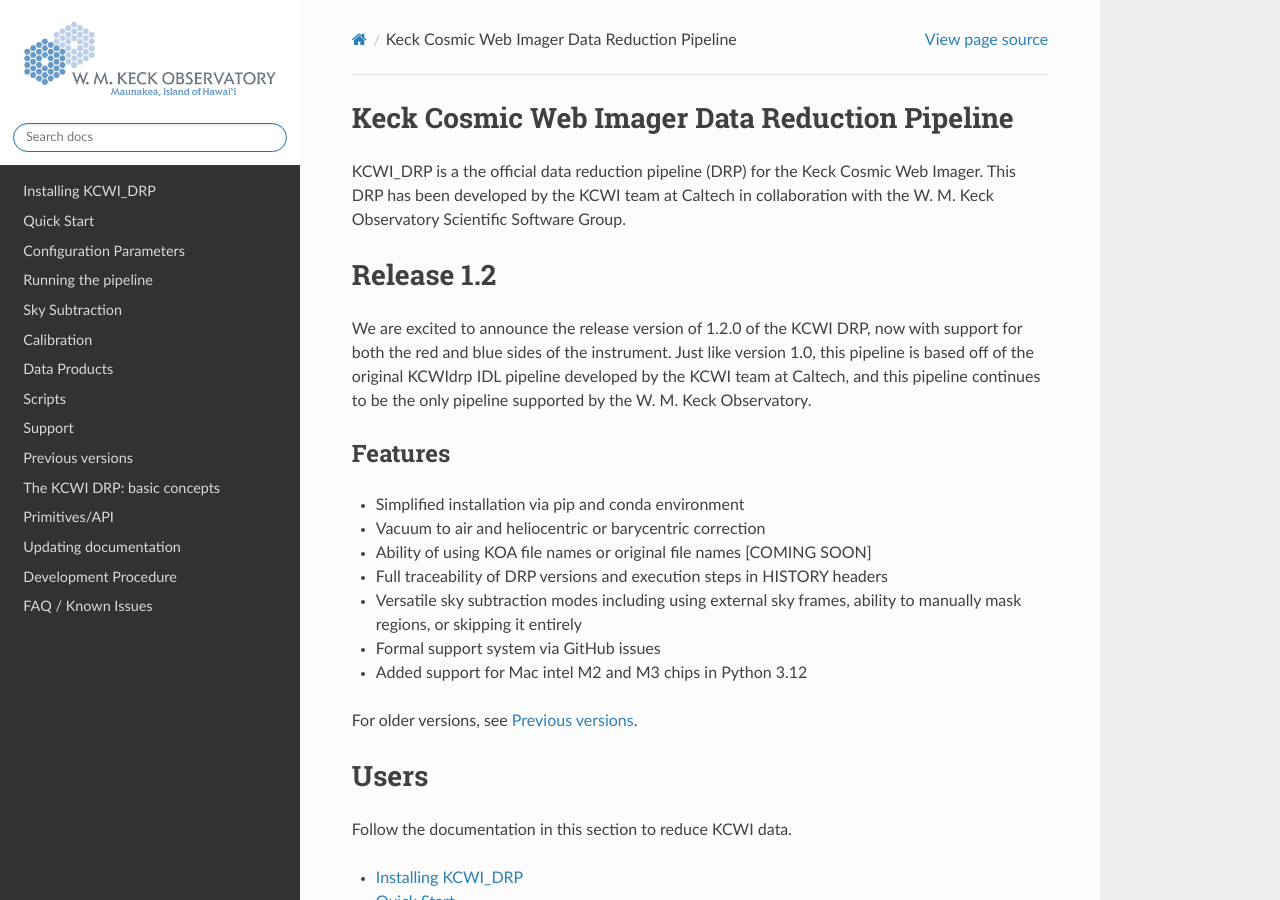
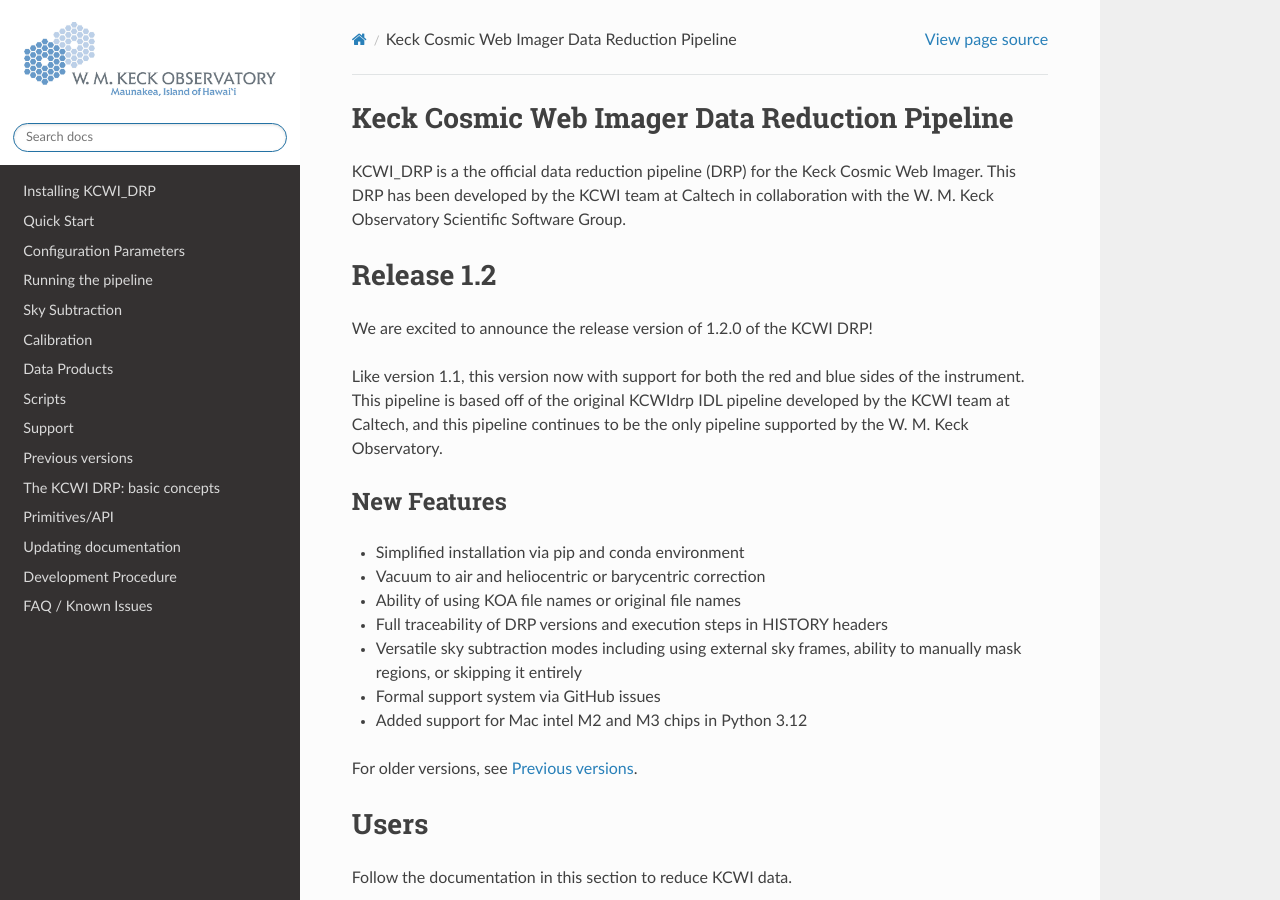
Before and after one commit to Keck-DataReductionPipelines/KCWI_DRP, a Sphinx documentation site: the page built from docs/source/index.rst, in a window 1280 px wide and 900 px high. Built offline with Sphinx 7.4.7 and the Read the Docs theme 3.1.0, drawn with Linux system fonts in a browser that asks for light colours.

Commit message:
update front page

```diff
--- a/docs/source/index.rst
+++ b/docs/source/index.rst
@@ -8,19 +8,20 @@
 Release 1.2
 ===========
 
-We are excited to announce the release version of 1.2.0 of the KCWI DRP, now with support for
-both the red and blue sides of the instrument. Just like version 1.0, this
-pipeline is based off of the original KCWIdrp IDL pipeline developed by the KCWI
-team at Caltech, and this pipeline continues to be the only pipeline supported
-by the W. M. Keck Observatory.
+We are excited to announce the release version of 1.2.0 of the KCWI DRP!
+
+Like version 1.1, this version now with support for both the red and blue sides
+of the instrument. This pipeline is based off of the original KCWIdrp IDL pipeline
+developed by the KCWI team at Caltech, and this pipeline continues to be the only
+pipeline supported by the W. M. Keck Observatory.
 
 
-Features
---------
+New Features
+------------
 
 * Simplified installation via pip and conda environment
 * Vacuum to air and heliocentric or barycentric correction
-* Ability of using KOA file names or original file names [COMING SOON]
+* Ability of using KOA file names or original file names
 * Full traceability of DRP versions and execution steps in HISTORY headers
 * Versatile sky subtraction modes including using external sky frames, ability to manually mask regions, or skipping it entirely
 * Formal support system via GitHub issues
```
